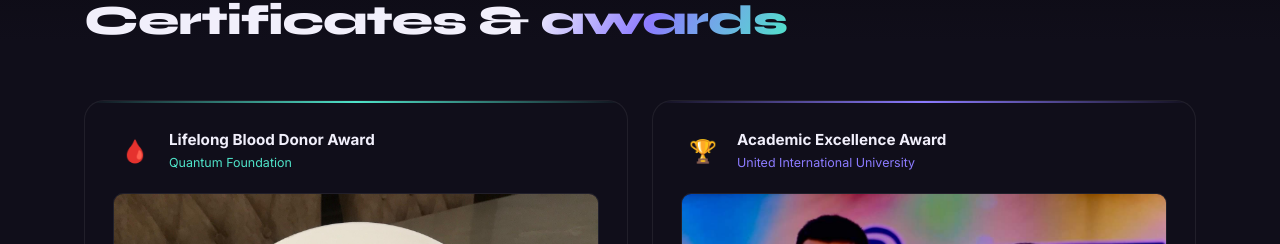
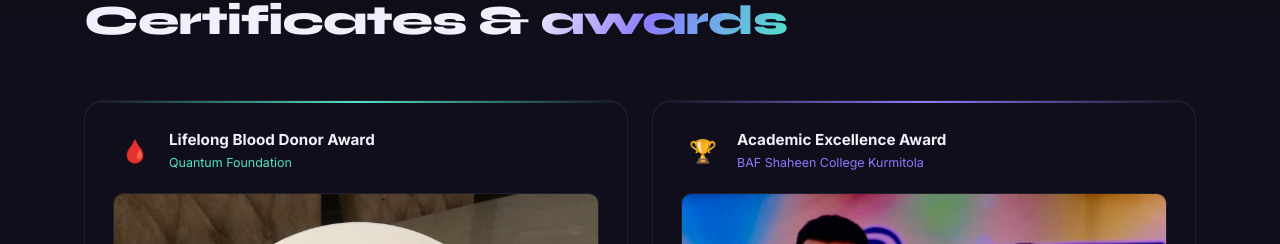
Before and after one commit to Noman-2005/amar_portfolio, a Next.js app: page / in a window 1280 px wide. Shown: the part 5844-6088 px from the top of the page. Built offline with nearby package versions, Linux system fonts and the light colour scheme.

Commit message:
update college name

```diff
--- a/app/page.tsx
+++ b/app/page.tsx
@@ -165,7 +165,7 @@ const AWARDS = [
   },
   {
     title: 'Academic Excellence Award',
-    org: 'United International University',
+    org: 'BAF Shaheen College Kurmitola',
     image: '/award.jpg',
     accent: 'var(--violet)',
     emoji: '🏆',
```
